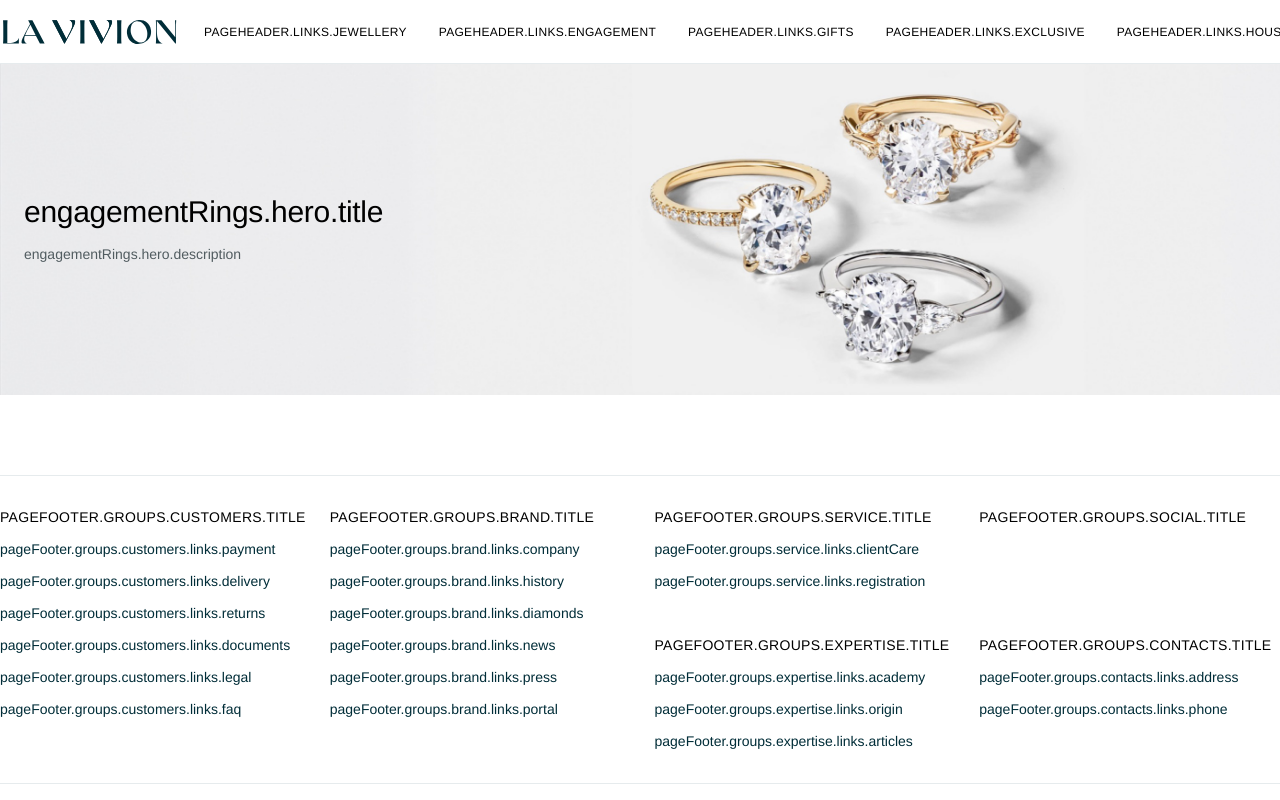
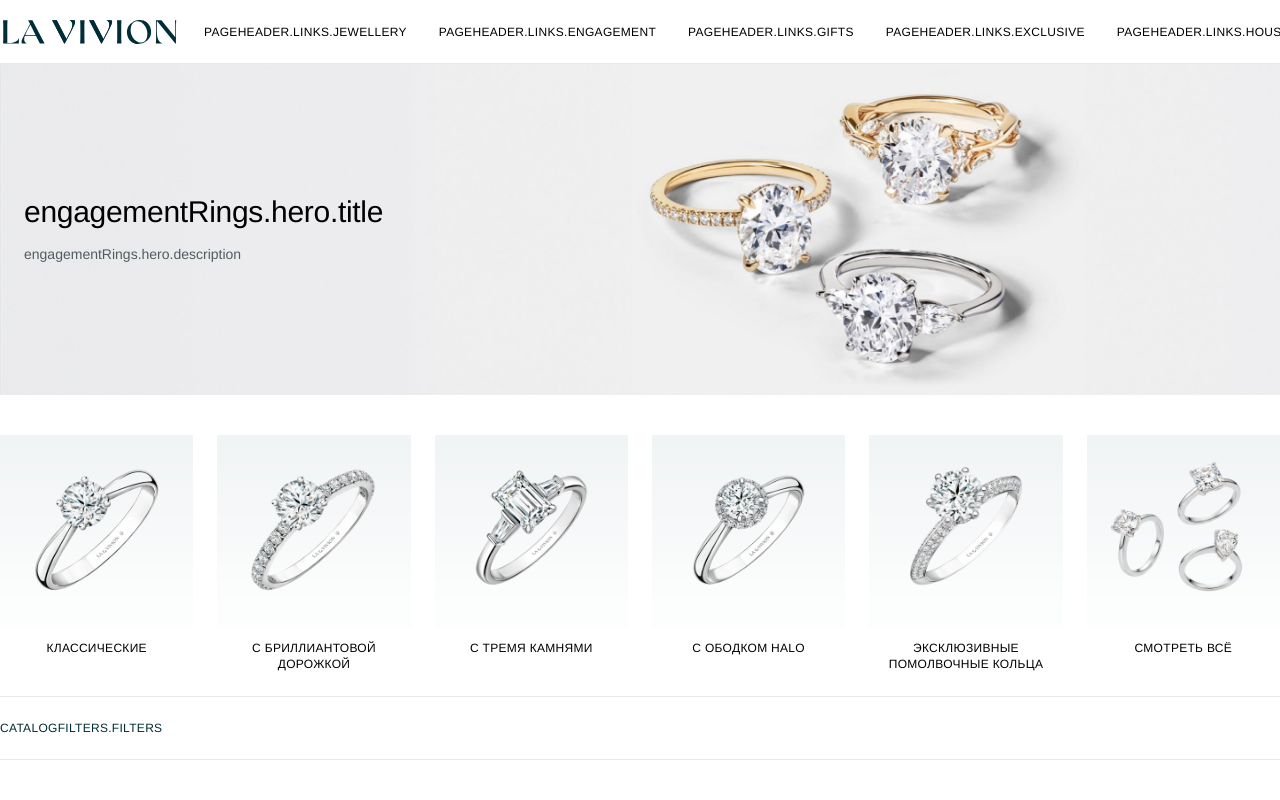
Before and after one commit to imrd-works/lavivion, a Nuxt app: page / in a window 1280 px wide. Shown: the top 800 px of the page. Built offline with nearby package versions, Linux system fonts and the light colour scheme; no server answers; a web font is replaced by a local one.

Commit message:
feat: add catalog filters widget

```diff
--- /dev/null
+++ b/src/pages/engagement-rings/api/index.ts
@@ -0,0 +1,6 @@
+import type { QuickFilter } from "@/widgets/catalog-filters";
+import quickFilters from "./mock/quick-filters.json";
+
+export function getQuickFilters(): QuickFilter[] {
+  return quickFilters;
+}
--- /dev/null
+++ b/src/pages/engagement-rings/api/mock/quick-filters.json
@@ -0,0 +1,38 @@
+[
+  {
+    "id": "classic",
+    "title": "Классические",
+    "image": "/images/quick-filters/classic.png",
+    "to": "/engagement-rings/classic"
+  },
+  {
+    "id": "pave",
+    "title": "С бриллиантовой дорожкой",
+    "image": "/images/quick-filters/pave.png",
+    "to": "/engagement-rings/pave"
+  },
+  {
+    "id": "three-stone",
+    "title": "С тремя камнями",
+    "image": "/images/quick-filters/three-stone.png",
+    "to": "/engagement-rings/three-stone"
+  },
+  {
+    "id": "halo",
+    "title": "С ободком halo",
+    "image": "/images/quick-filters/halo.png",
+    "to": "/engagement-rings/halo"
+  },
+  {
+    "id": "exclusive",
+    "title": "Эксклюзивные помолвочные кольца",
+    "image": "/images/quick-filters/exclusive.png",
+    "to": "/engagement-rings/exclusive"
+  },
+  {
+    "id": "all",
+    "title": "Смотреть всё",
+    "image": "/images/quick-filters/all.png",
+    "to": "/engagement-rings"
+  }
+]
--- a/src/pages/engagement-rings/ui/EngagementRingsPage.vue
+++ b/src/pages/engagement-rings/ui/EngagementRingsPage.vue
@@ -2,11 +2,14 @@
 import { useI18n } from "vue-i18n";
 import { Container } from "@/shared/ui";
 import { ShowcaseHero } from "@/widgets/showcase-hero";
+import { CatalogFilters } from "@/widgets/catalog-filters";
+import { getQuickFilters } from "../api";
 import { usePageSeo } from "../lib/usePageSeo";
 
 usePageSeo();
 
 const { t } = useI18n();
+const quickFilters = getQuickFilters();
 </script>
 
 <template>
@@ -17,6 +20,10 @@ const { t } = useI18n();
         :description="t('engagementRings.hero.description')"
         image="/images/hero/engagement-rings.jpg"
       />
+    </Container>
+
+    <Container>
+      <CatalogFilters :quick-filters="quickFilters" />
     </Container>
   </div>
 </template>
--- a/src/shared/assets/styles/mixins/_utils.scss
+++ b/src/shared/assets/styles/mixins/_utils.scss
@@ -306,7 +306,11 @@
     box-shadow: inset 0 1px 0 $color;
   } @else if $side == bottom {
     box-shadow: inset 0 -1px 0 $color;
+  } @else if $side == block {
+    box-shadow:
+      inset 0 1px 0 $color,
+      inset 0 -1px 0 $color;
   } @else {
-    @error "hairline() supports only 'top' and 'bottom', got '#{$side}'.";
+    @error "hairline() supports 'top', 'bottom' and 'block', got '#{$side}'.";
   }
 }
--- /dev/null
+++ b/src/widgets/catalog-filters/config/locales/ru.json
@@ -0,0 +1,3 @@
+{
+  "filters": "Фильтры"
+}
--- /dev/null
+++ b/src/widgets/catalog-filters/index.ts
@@ -0,0 +1,2 @@
+export { default as CatalogFilters } from "./ui/CatalogFilters.vue";
+export type { QuickFilter } from "./model/types";
--- /dev/null
+++ b/src/widgets/catalog-filters/model/types.ts
@@ -0,0 +1,6 @@
+export interface QuickFilter {
+  id: string;
+  title: string;
+  image: string;
+  to: string;
+}
--- /dev/null
+++ b/src/widgets/catalog-filters/ui/CatalogFilters.vue
@@ -0,0 +1,26 @@
+<script setup lang="ts">
+import type { QuickFilter } from "../model/types";
+import QuickFilterTiles from "./QuickFilterTiles.vue";
+import FiltersBar from "./FiltersBar.vue";
+
+defineProps<{
+  quickFilters: QuickFilter[];
+}>();
+</script>
+
+<template>
+  <section class="catalog-filters">
+    <QuickFilterTiles :items="quickFilters" />
+    <FiltersBar />
+  </section>
+</template>
+
+<style lang="scss" scoped>
+/** @define catalog-filters */
+
+.catalog-filters {
+  display: flex;
+  flex-direction: column;
+  gap: var(--spacing-2xl);
+}
+</style>
--- /dev/null
+++ b/src/widgets/catalog-filters/ui/FiltersBar.vue
@@ -0,0 +1,28 @@
+<script setup lang="ts">
+import { useI18n } from "vue-i18n";
+import { Button } from "@/shared/ui";
+
+const { t } = useI18n();
+</script>
+
+<template>
+  <div class="filters-bar">
+    <Button variant="text" icon="filter">
+      {{ t("catalogFilters.filters") }}
+    </Button>
+  </div>
+</template>
+
+<style lang="scss" scoped>
+/** @define filters-bar */
+@use "shared/assets/styles/mixins" as *;
+
+.filters-bar {
+  @include hairline(block);
+
+  display: flex;
+  gap: var(--spacing-2xl);
+  align-items: center;
+  padding-block: var(--spacing-2xl);
+}
+</style>
--- /dev/null
+++ b/src/widgets/catalog-filters/ui/QuickFilterTiles.vue
@@ -0,0 +1,83 @@
+<script setup lang="ts">
+import type { QuickFilter } from "../model/types";
+
+defineProps<{
+  items: QuickFilter[];
+}>();
+</script>
+
+<template>
+  <ul class="quick-filter-tiles">
+    <li v-for="item in items" :key="item.id" class="quick-filter-tiles__item">
+      <NuxtLink :to="item.to" class="quick-filter-tiles__link">
+        <span class="quick-filter-tiles__media">
+          <span class="quick-filter-tiles__overlay" />
+          <img class="quick-filter-tiles__image" :src="item.image" alt="" />
+        </span>
+        <span class="quick-filter-tiles__label">{{ item.title }}</span>
+      </NuxtLink>
+    </li>
+  </ul>
+</template>
+
+<style lang="scss" scoped>
+/** @define quick-filter-tiles */
+@use "shared/assets/styles/mixins" as *;
+
+.quick-filter-tiles {
+  display: flex;
+  gap: var(--spacing-2xl);
+  align-items: flex-start;
+  padding: 0;
+  margin: 0;
+  list-style: none;
+
+  &__item {
+    flex: 1 1 0;
+    min-width: 0;
+  }
+
+  &__link {
+    display: flex;
+    flex-direction: column;
+    gap: var(--spacing-m);
+    align-items: center;
+    color: var(--color-text-primary);
+  }
+
+  &__media {
+    position: relative;
+    display: block;
+    width: 100%;
+    aspect-ratio: 1;
+    padding: var(--spacing-s);
+    overflow: hidden;
+    background: var(--color-bg-surface-muted);
+  }
+
+  &__overlay {
+    position: absolute;
+    inset: 0;
+    background: linear-gradient(
+      180deg,
+      var(--color-overlay-light) 0%,
+      var(--color-overlay-light-strong) 90%
+    );
+    mix-blend-mode: lighten;
+  }
+
+  &__image {
+    position: relative;
+    display: block;
+    width: 100%;
+    height: 100%;
+    object-fit: cover;
+  }
+
+  &__label {
+    @include text("heading-xs");
+
+    text-align: center;
+  }
+}
+</style>
```
